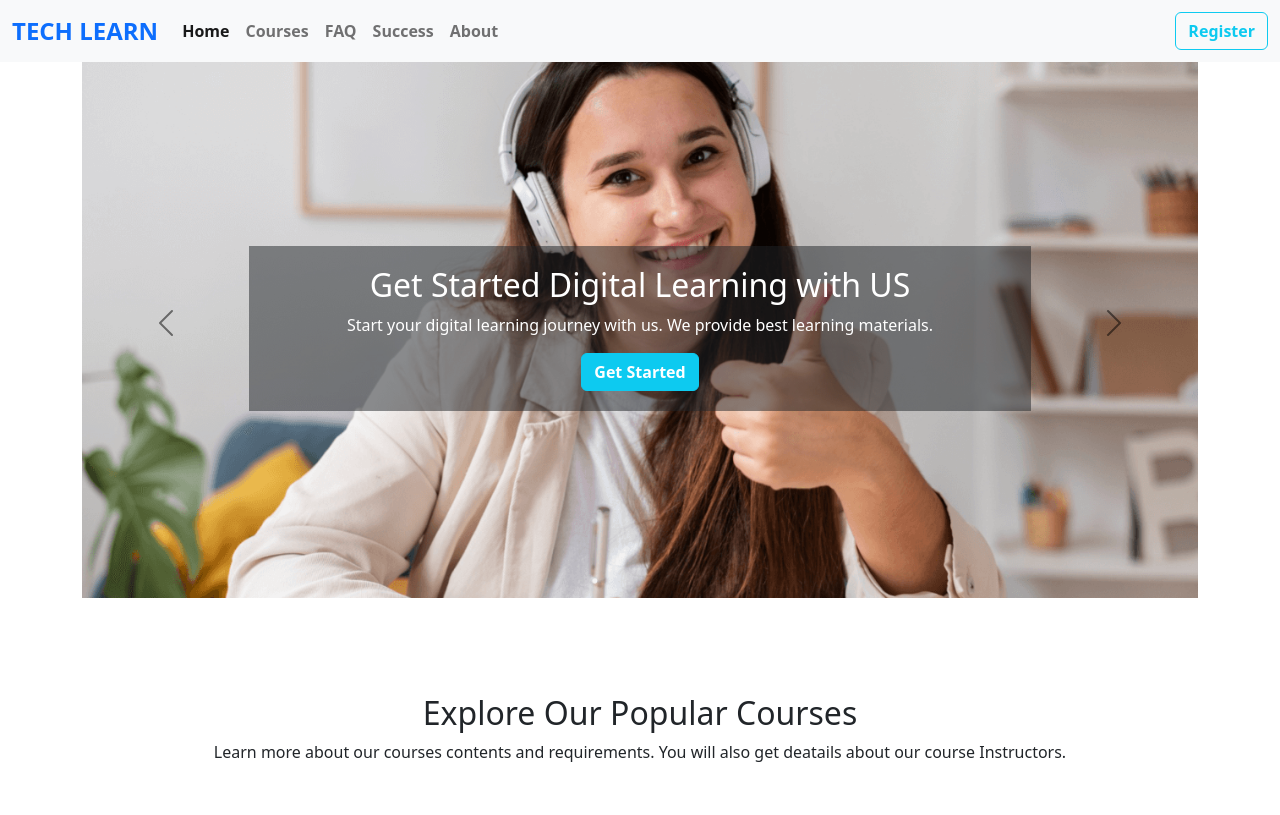
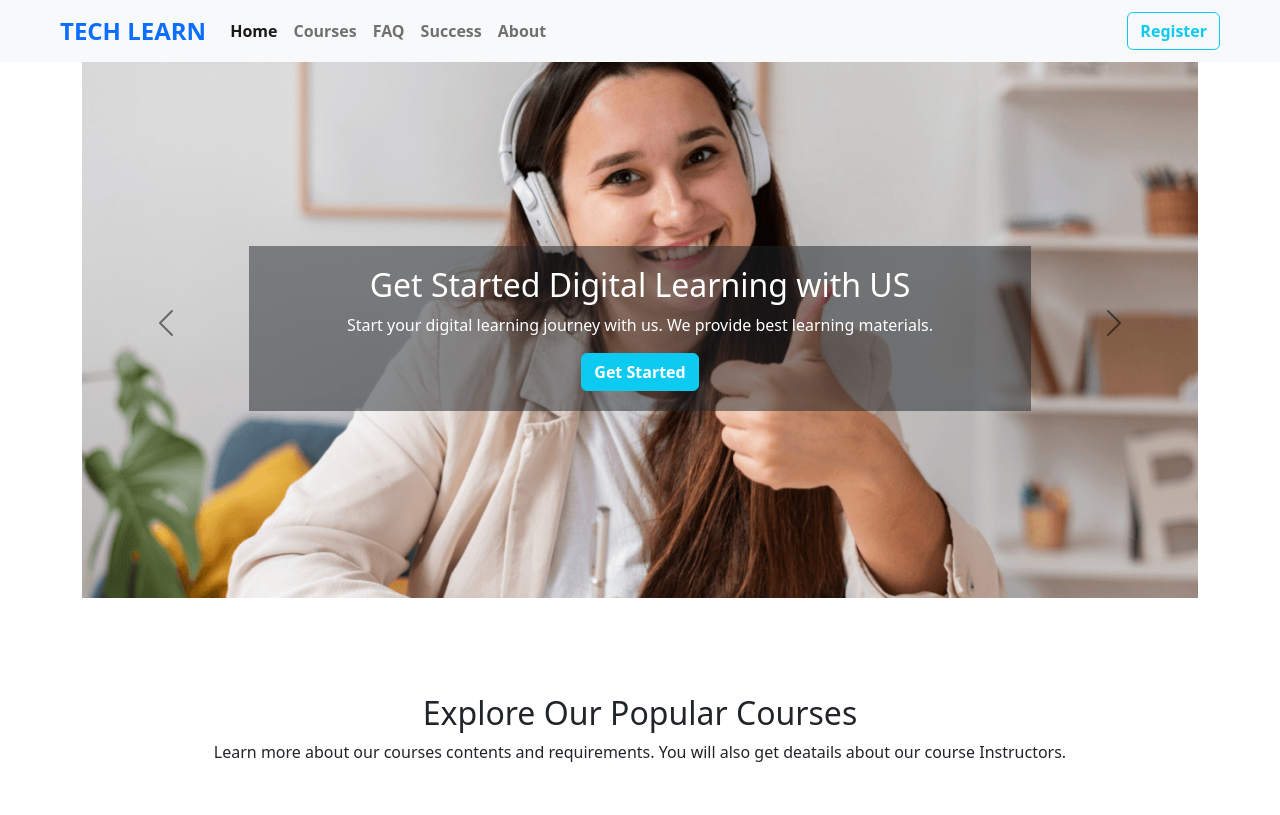
Before and after one commit to kamalubd/PH-assignment03, a plain HTML site: page index.html in a window 1280 px wide. Shown: the top 815 px of the page. Drawn offline with nearby package versions, Linux system fonts and the light colour scheme.

Commit message:
Navbar margin fixed

```diff
--- a/index.html
+++ b/index.html
@@ -23,7 +23,7 @@
         <section>
             <nav class="navbar navbar-expand-lg bg-light fixed-top">
                 <div class="container-fluid">
-                  <a class="navbar-brand fs-4 fw-bold text-primary" href="#">TECH LEARN</a>
+                  <a class="navbar-brand fs-4 fw-bold text-primary ms-5" href="#">TECH LEARN</a>
                   <button class="navbar-toggler" type="button" data-bs-toggle="collapse" data-bs-target="#navbarSupportedContent" aria-controls="navbarSupportedContent" aria-expanded="false" aria-label="Toggle navigation">
                     <span class="navbar-toggler-icon"></span>
                   </button>
@@ -45,7 +45,7 @@
                         <a class="nav-link" href="#">About</a>
                       </li>
                     </ul>
-                    <a href="#register-section"><button class="btn btn-outline-info fw-bold" type="submit">Register</button></a>
+                    <a href="#register-section"><button class="btn btn-outline-info fw-bold me-5" type="submit">Register</button></a>
                   </div>
                 </div>
               </nav>
```
